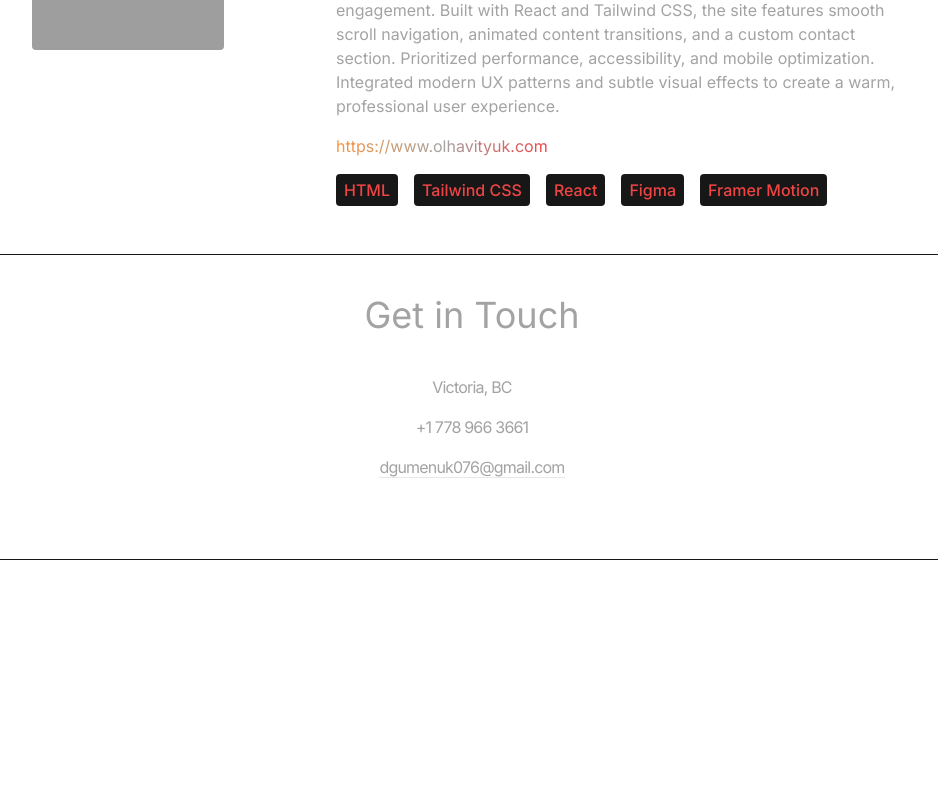
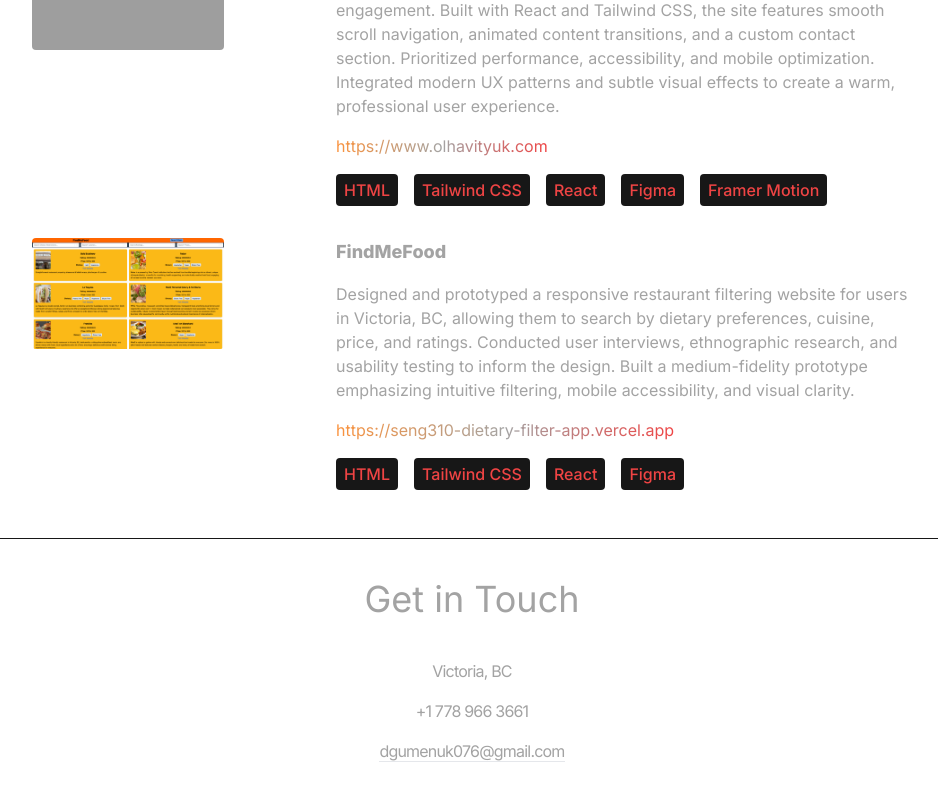
Before and after one commit to DanyaHumeniuk/my-portfolio, a React (Vite) app: page / in a window 1280 px wide. Shown: the part 3302-4102 px from the top of the page, without its empty margins (168-1106 px from the left). Before the commit the page ends 3862 px from the top, so only its background shows below. Built offline with nearby package versions, Linux system fonts and the light colour scheme; grey boxes are pictures that could not be loaded.

Commit message:
feat: Add FindMeFood restaurant filter project description to portfolio site

```diff
--- a/src/constants/index.js
+++ b/src/constants/index.js
@@ -2,6 +2,7 @@ import project1 from "../assets/projects/project-1.png";
 import danland from "../assets/projects/danland.png"
 import freelance from "../assets/projects/freelance.png"
 import danland1 from "../assets/projects/danland1.png"
+import findmefood from "../assets/projects/findmefood.png"
 
 export const HERO_CONTENT = `I am passionate about front-end development and enjoy combining creativity with technology to build visually appealing, accessible, and highly functional websites. With a background in psychology, I have a deep understanding of user behavior, which allows me to create intuitive and engaging digital experiences. My focus is on front-end development, problem-solving, and designing interfaces that are both aesthetically pleasing and easy to navigate, ensuring seamless interactions for users.`;
 
@@ -38,6 +39,13 @@ export const PROJECTS = [
     description: "Designed and developed a responsive landing page for a holistic healing practitioner, focused on promoting theta healing services and client engagement. Built with React and Tailwind CSS, the site features smooth scroll navigation, animated content transitions, and a custom contact section. Prioritized performance, accessibility, and mobile optimization. Integrated modern UX patterns and subtle visual effects to create a warm, professional user experience.",
     link: "https://www.olhavityuk.com",
     technologies: ["HTML", "Tailwind CSS", "React", "Figma","Framer Motion"],
+  },
+  {
+    title: "FindMeFood",
+    image: findmefood,
+    description: "Designed and prototyped a responsive restaurant filtering website for users in Victoria, BC, allowing them to search by dietary preferences, cuisine, price, and ratings. Conducted user interviews, ethnographic research, and usability testing to inform the design. Built a medium-fidelity prototype emphasizing intuitive filtering, mobile accessibility, and visual clarity.",
+    link: "https://seng310-dietary-filter-app.vercel.app",
+    technologies: ["HTML", "Tailwind CSS", "React", "Figma"],
   }
 ];
 
```
Also changed, not shown: src/assets/projects/findmefood.png (added).
